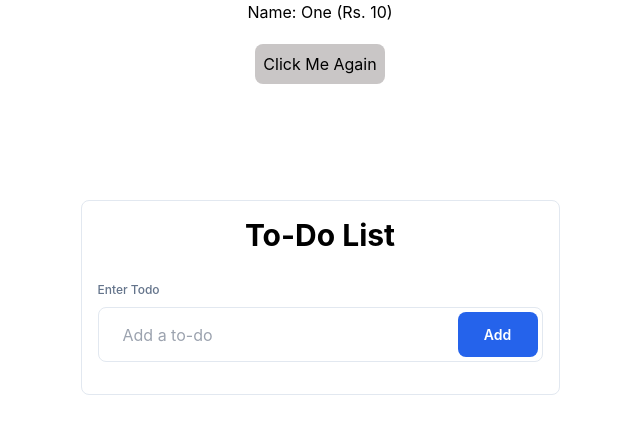
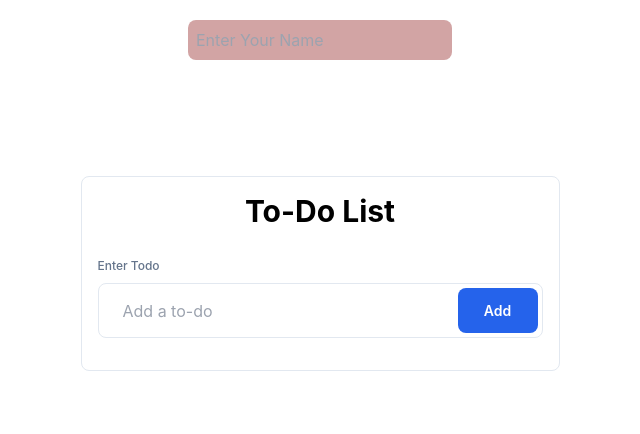
Before and after one commit to itzkunal01/to-dos-app-TS, a React (Create React App) app: page / in a window 1280 px wide. Shown: the top 434 px of the page, without its empty margins (320-960 px from the left). Built offline with nearby package versions, Linux system fonts and the light colour scheme.

Commit message:
updating code of typescript practice with handeling events

```diff
--- a/src/components/MyButton.tsx
+++ b/src/components/MyButton.tsx
@@ -14,22 +14,30 @@ interface Book {
 // type props = { text: string };
 // 1st approach
 // const MyButton = (props: { text: string }) => {
+
 // 2nd approach
 const MyButton: React.FC<MyButtonProps> = (props) => {
   // const [value, setValue] = useState(1); // implicit casting
+
   // OR always give type to useState
   // const [value, setValue] = useState<string>("b"); // explicit casting , always prefer this casting
-  const [value, setValue] = useState<Book>({
-    name: "One",
-    price: 10,
-  });
+  // const [value, setValue] = useState<Book>({
+  //   name: "One",
+  //   price: 10,
+  // });
+  // ==================== LET'S HANDLE FORMS ====================
+  const [value, setValue] = useState<string | undefined>();
+  const handleNameChange = (e: React.ChangeEvent<HTMLInputElement>) => {
+    setValue(e.target.value);
+  };
   return (
     <>
+      <div>
         {/* <h3>{value}</h3> */}
-      <h3>
+        {/* <h3>
           Name: {value.name} (Rs. {value.price})
-      </h3>
-      <button
+        </h3> */}
+        {/* <button
           className="bg-[#c9c6c6] p-2 rounded-lg m-5"
           // onClick={props.onClick}
           // onClick={() => setValue(value + 1)}
@@ -44,7 +52,22 @@ const MyButton: React.FC<MyButtonProps> = (props) => {
           }}
         >
           {props.text}
-      </button>
+        </button> */}
+
+        {/* =============== Lets handle forms now =============== */}
+        <div>
+          <form action="">
+            <input
+              className="bg-[#d2a4a4] focus-visible:outline-none focus:unset p-2 rounded-lg m-5"
+              onChange={handleNameChange}
+              type="text"
+              placeholder="Enter Your Name"
+              value={value}
+            />
+          </form>
+          <h1>{value}</h1>
+        </div>
+      </div>
     </>
   );
 };
```
Lines whose indentation alone changed are shown as unchanged.
